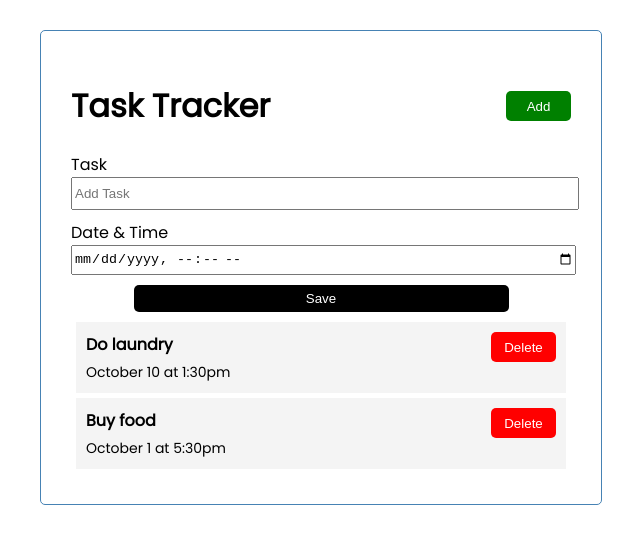
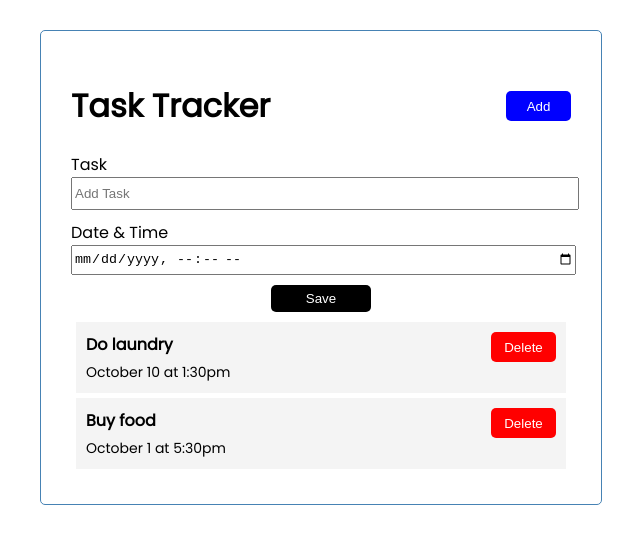
Before and after one commit to admiralzhenghe/react-task-tracker, a React (Create React App) app: page / in a window 1280 px wide. Shown: the top 544 px of the page, without its empty margins (319-959 px from the left). Built offline with nearby package versions, Linux system fonts and the light colour scheme.

Commit message:
toggling Add button shows/hides new task form

```diff
--- a/src/App.js
+++ b/src/App.js
@@ -1,39 +1,46 @@
 import { useState } from "react";
-import Header from './components/Header'
-import AddTask from "./components/AddTask";
-import Tasks from './components/Tasks'
+import Header from "./components/Header";
+import SaveTask from "./components/SaveTask";
+import Tasks from "./components/Tasks";
 
 const App = () => {
   const [tasks, setTasks] = useState([
     {
       id: 1,
-      text: 'Do laundry',
-      datetime: 'October 10 at 1:30pm',
+      text: "Do laundry",
+      datetime: "October 10 at 1:30pm",
       complete: false,
     },
     {
       id: 2,
-      text: 'Buy food',
-      datetime: 'October 1 at 5:30pm',
+      text: "Buy food",
+      datetime: "October 1 at 5:30pm",
       complete: false,
     },
-  ])
+  ]);
 
-  const handleAdd = (task) => {
-    setTasks([...tasks, task])
-  }
+  const handleAdd = () => {
+    let display = document.querySelector(".add-form").classList;
+    if (display.contains("hide-display"))
+      document.querySelector(".add-form").classList.remove("hide-display");
+    else document.querySelector(".add-form").classList.add("hide-display");
+  };
 
   const handleDelete = (id) => {
-    setTasks(tasks.filter(task => task.id !== id))
-  }
+    setTasks(tasks.filter((task) => task.id !== id));
+  };
+
+  const handleSave = (task) => {
+    setTasks([...tasks, task]);
+  };
 
   return (
     <div className="container">
-      <Header />
-      <AddTask onAdd={handleAdd}/>
-      <Tasks tasks={tasks} onDelete={handleDelete}/>
+      <Header onAdd={handleAdd} />
+      <SaveTask onSave={handleSave} />
+      <Tasks tasks={tasks} buttonMode="delete" onDelete={handleDelete} />
     </div>
-  )
-}
+  );
+};
 
-export default App
+export default App;
--- a/src/components/AddTask.js
+++ /dev/null
@@ -1,51 +0,0 @@
-import { useState } from "react"
-
-const AddTask = ({ onAdd }) => {
-    const [text, setText] = useState('')
-    const [datetime, setDatetime] = useState('')
-    const [complete, setComplete] = useState(false)
-
-    const handleSubmit = (e) => {
-        e.preventDefault()
-        console.log(e.currentTarget)
-
-        if (!text) {
-            alert('Please add a task')
-            return
-        }
-
-        onAdd({
-            id: Date.now(),
-            text: text,
-            datetime: datetime,
-            complete: complete,
-        })
-
-    }
-
-    return (
-        <form className='add-form' onSubmit={handleSubmit}>
-            <div className='form-control'>
-                <label>Task</label>
-                <input
-                    type='text'
-                    placeholder='Add Task'
-                    value={text} onChange={(e) => {setText(e.target.value)}}
-                />
-            </div>
-            <div className='form-control'>
-                <label>Date & Time</label>
-                <input type='datetime-local' placeholder='Add Date & Time'
-                value={datetime} onChange={(e) => {
-                    setDatetime(e.target.value)
-                }}
-                />
-            </div>
-            <div className='submit-container'>
-                <input type='submit' value='Save' className='btn btn-block'></input>
-            </div>
-        </form>
-    )
-}
-
-export default AddTask
--- a/src/components/Button.js
+++ b/src/components/Button.js
@@ -1,23 +1,36 @@
-import PropTypes from 'prop-types'
+import PropTypes from "prop-types";
 
-const Button = ({ color, id, text, onDelete }) => {
+const Button = ({ color, text, id, buttonMode, onAdd, onDelete }) => {
+  if (buttonMode === "add") {
     return (
       <button
-            style = {{backgroundColor: color}}
-            className='btn'
-            onClick={() => onDelete(id)}>
+        className="btn"
+        style={{ backgroundColor: color }}
+        onClick={() => onAdd()}
+      >
         {text}
       </button>
-    )
+    );
+  } else {
+    return (
+      <button
+        className="btn"
+        style={{ backgroundColor: color }}
+        onClick={() => onDelete(id)}
+      >
+        {text}
+      </button>
+    );
   }
+};
 
 Button.defaultProps = {
-    color: 'black'
-}
+  color: "black",
+};
 
 Button.propTypes = {
   text: PropTypes.string,
   color: PropTypes.string,
-}
+};
 
-export default Button
+export default Button;
--- a/src/components/Header.js
+++ b/src/components/Header.js
@@ -1,16 +1,16 @@
-import Button from './Button'
+import Button from "./Button";
 
-const Header = () => {
-    return (
-        <header className='header'>
-            <h1 style={ headingStyle }>Task Tracker</h1>
-            <Button color="green" text="Add" />
-        </header>
-    );
-}
+const Header = ({ onAdd }) => {
+  return (
+    <header className="header">
+      <h1 style={headingStyle}>Task Tracker</h1>
+      <Button color="blue" text="Add" buttonMode="add" onAdd={onAdd} />
+    </header>
+  );
+};
 
 const headingStyle = {
-    color: 'black',
-}
+  color: "black",
+};
 
-export default Header
+export default Header;
--- /dev/null
+++ b/src/components/SaveTask.js
@@ -0,0 +1,56 @@
+import { useState } from "react";
+
+const SaveTask = ({ onSave }) => {
+  const [text, setText] = useState("");
+  const [datetime, setDatetime] = useState("");
+  const [complete, setComplete] = useState(false);
+
+  const handleSubmit = (e) => {
+    e.preventDefault();
+    console.log(e.currentTarget);
+
+    if (!text) {
+      alert("Please add a task");
+      return;
+    }
+
+    onSave({
+      id: Date.now(),
+      text: text,
+      datetime: datetime,
+      complete: complete,
+    });
+  };
+
+  return (
+    <form className="add-form" onSubmit={handleSubmit}>
+      <div className="form-control">
+        <label>Task</label>
+        <input
+          type="text"
+          placeholder="Add Task"
+          value={text}
+          onChange={(e) => {
+            setText(e.target.value);
+          }}
+        />
+      </div>
+      <div className="form-control">
+        <label>Date & Time</label>
+        <input
+          type="datetime-local"
+          placeholder="Add Date & Time"
+          value={datetime}
+          onChange={(e) => {
+            setDatetime(e.target.value);
+          }}
+        />
+      </div>
+      <div className="submit-container">
+        <input type="submit" value="Save" className="btn save-btn"></input>
+      </div>
+    </form>
+  );
+};
+
+export default SaveTask;
--- a/src/components/Task.js
+++ b/src/components/Task.js
@@ -1,15 +1,21 @@
-import Button from './Button'
+import Button from "./Button";
 
-const Task = ({ task, onDelete }) => {
+const Task = ({ task, buttonMode, onDelete }) => {
   return (
     <div className="task">
       <div className="task-container">
         <div className="task-text">{task.text}</div>
-                <Button color="red" id={task.id} onDelete={onDelete} text="Delete"/>
+        <Button
+          color="red"
+          text="Delete"
+          id={task.id}
+          buttonMode={buttonMode}
+          onDelete={onDelete}
+        />
       </div>
       <div className="task-day">{task.datetime}</div>
     </div>
-    )
-}
+  );
+};
 
-export default Task
+export default Task;
--- a/src/components/Tasks.js
+++ b/src/components/Tasks.js
@@ -1,13 +1,18 @@
-import Task from './Task'
+import Task from "./Task";
 
-const Tasks = ({ tasks, onDelete }) => {
-    return (
-        <>
-            {tasks.map((task) => (
-                <Task task={task} key={task.id} onDelete={onDelete}/>
-            ))}
-        </>
-    )
-}
+const Tasks = ({ tasks, buttonMode, onDelete }) => {
+  return (
+    <>
+      {tasks.map((task) => (
+        <Task
+          task={task}
+          key={task.id}
+          buttonMode={buttonMode}
+          onDelete={onDelete}
+        />
+      ))}
+    </>
+  );
+};
 
-export default Tasks
+export default Tasks;
--- a/src/index.css
+++ b/src/index.css
@@ -1,4 +1,4 @@
-@import url('https://fonts.googleapis.com/css2?family=Poppins:wght@300;400&display=swap');
+@import url("https://fonts.googleapis.com/css2?family=Poppins:wght@300;400&display=swap");
 
 body {
   font-family: Poppins, sans-serif;
@@ -30,6 +30,10 @@ body {
   text-align: center;
 }
 
+.hide-display {
+  display: none;
+}
+
 .form-control {
   margin: 0 0 10px 0;
 }
@@ -43,11 +47,11 @@ body {
   text-align: center;
 }
 
-.btn-block {
+.save-btn {
   background-color: black;
   height: 2em;
   margin: 0 0 5px 0;
-  width: 75%;
+  width: 20%;
 }
 
 .task {
```
Also changed, not shown: src/index.js (+6 -6 lines). Lines whose indentation alone changed are shown as unchanged.
